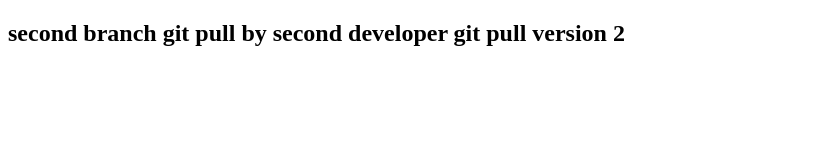
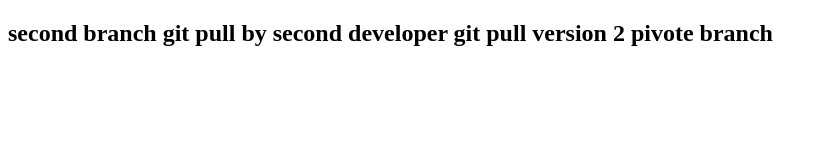
Before and after one commit to sebasgiraldo1123/pruebasGit, a plain HTML site: page index.html in a window 1280 px wide. Shown: the whole page, without its empty margins (0-827 px from the left). Drawn offline with Linux system fonts and the light colour scheme.

Commit message:
Test pivote branch

```diff
--- a/index.html
+++ b/index.html
@@ -11,6 +11,7 @@
         second branch
         git pull by second developer
         git pull version 2
+        pivote branch
     </h2>
 </body>
 </html>
```
